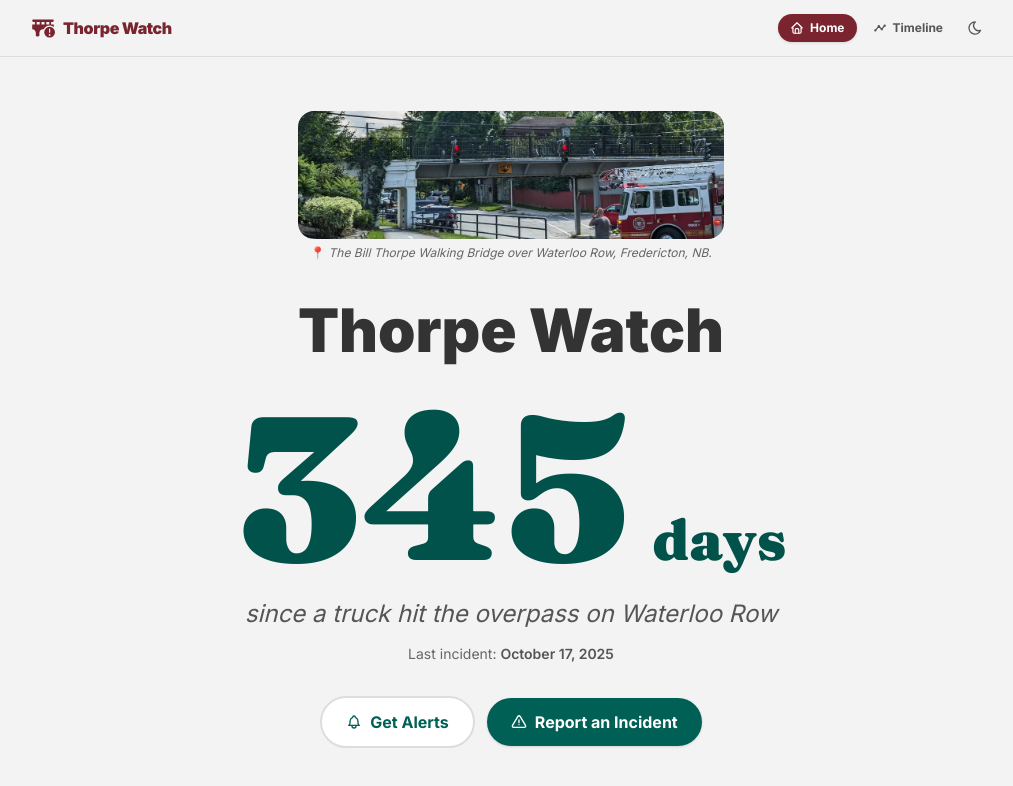
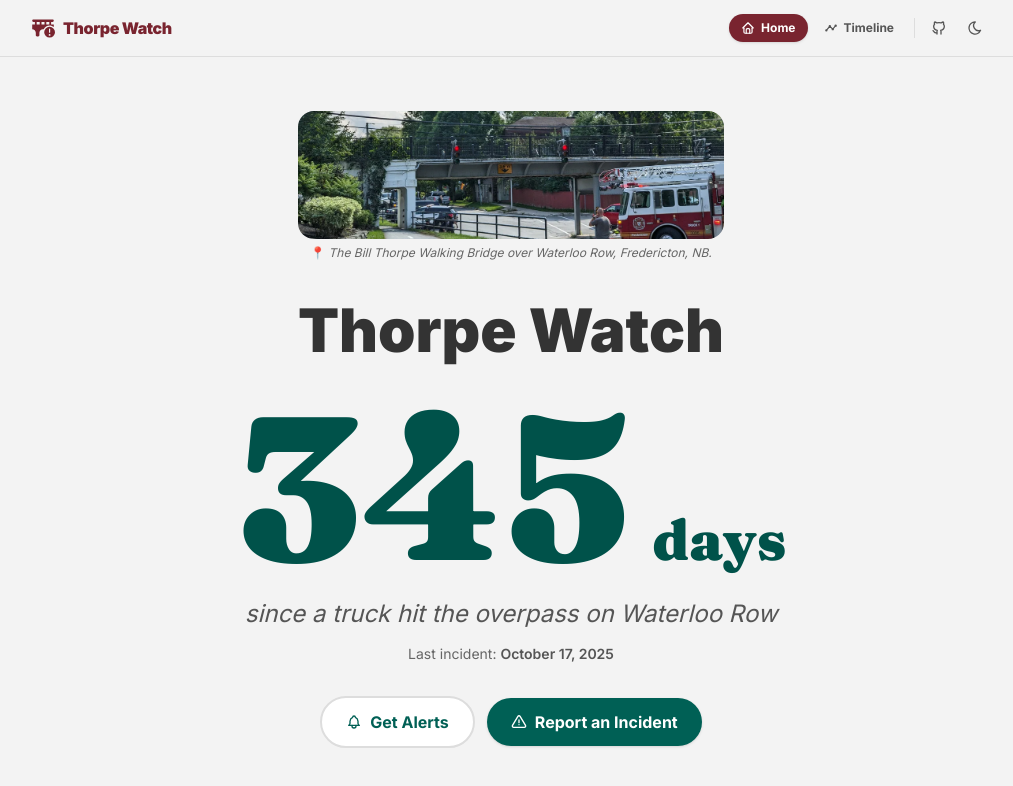
Before and after one commit to kumathy/hack-atlantic-2026, a Next.js app in the folder frontend/: page / in a window 1280 px wide. Shown: the top 786 px of the page, without its empty margins (129-1142 px from the left). Built offline with nearby package versions, Linux system fonts and the light colour scheme; no server answers.

Commit message:
Add GitHub repo link

```diff
--- a/frontend/components/nav.tsx
+++ b/frontend/components/nav.tsx
@@ -3,7 +3,7 @@
 import Link from "next/link";
 import { usePathname } from "next/navigation";
 import { FaBridgeCircleExclamation } from "react-icons/fa6";
-import { TbHome, TbTimeline } from "react-icons/tb";
+import { TbBrandGithub, TbHome, TbTimeline } from "react-icons/tb";
 import ThemeToggle from "@/components/theme-toggle";
 import DemoSwitch from "@/components/demo-switch";
 import { DEMO_MODE } from "@/lib/demo-mode";
@@ -51,6 +51,16 @@ export default function Nav() {
               </Link>
             );
           })}
+          <span aria-hidden className="mx-1 h-5 w-px bg-line" />
+          <a
+            href="https://github.com/kumathy/thorpe-watch"
+            target="_blank"
+            rel="noopener noreferrer"
+            aria-label="View source on GitHub"
+            className="inline-flex h-8 w-8 items-center justify-center rounded-full text-base text-muted transition-colors hover:bg-tint hover:text-nav"
+          >
+            <TbBrandGithub aria-hidden />
+          </a>
           <ThemeToggle />
         </div>
       </div>
```
